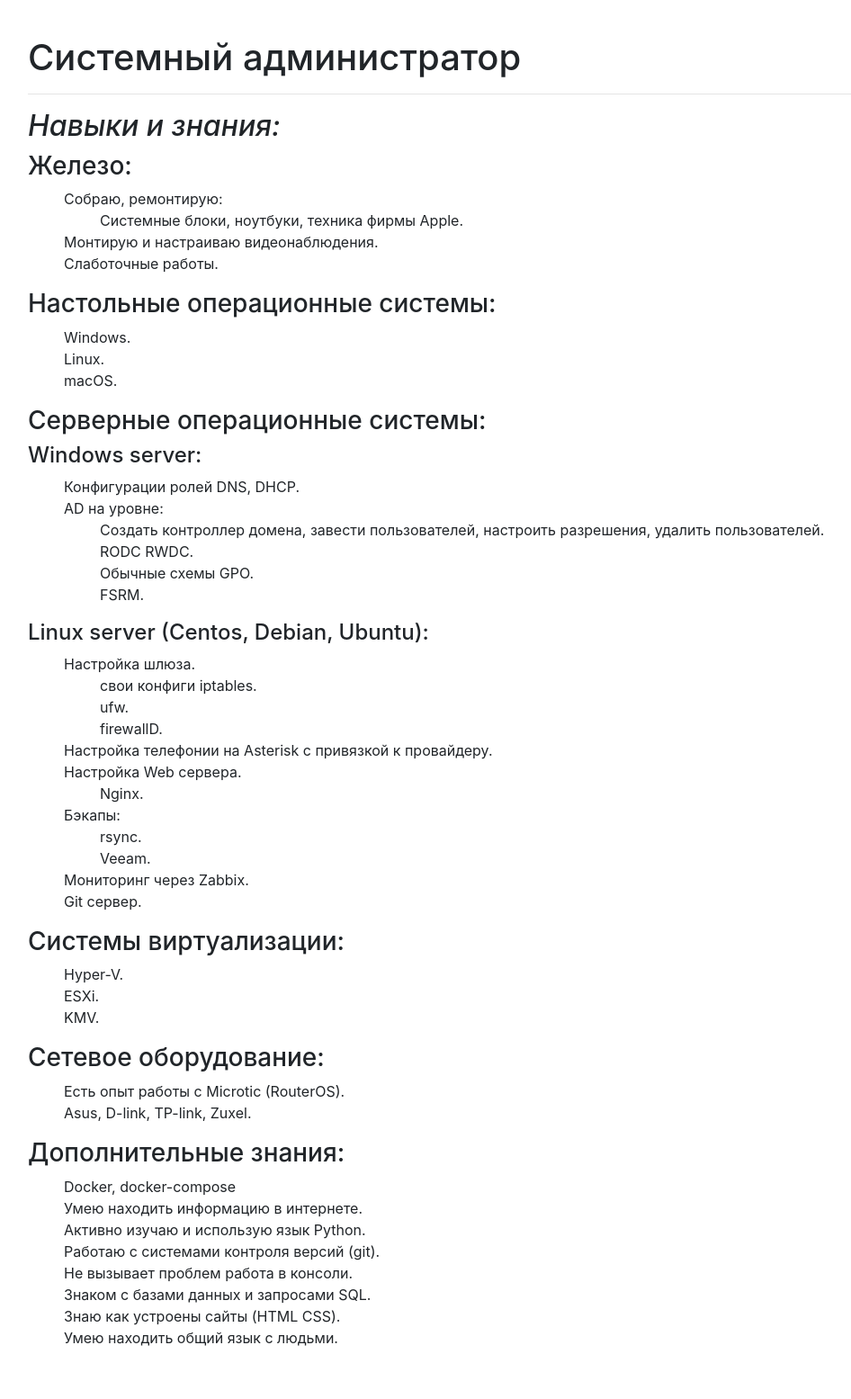
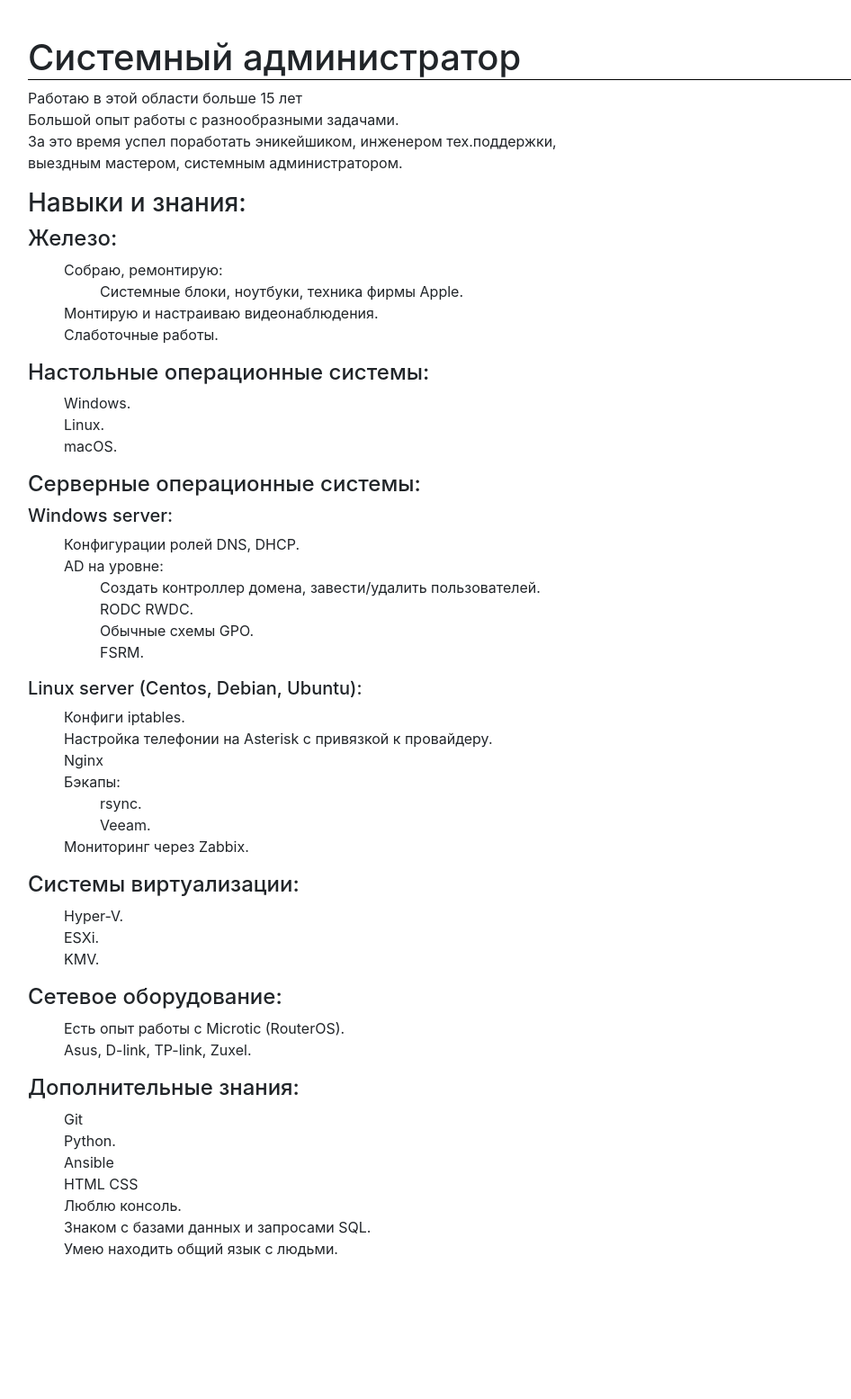
Before and after one commit to Hazzari/aleksan_site_project, a Django app: page /sysadmin/ in a window 1280 px wide. Shown: the part 56-1611 px from the top of the page at 90% size, without its empty margins (55-1001 px from the left). After the commit the page ends 1453 px from the top, so only its background shows below. Run offline with Django 3.2, Linux system fonts and the light colour scheme; some libraries are stand-ins or nearby versions.

Commit message:
added content to html sysadmin

```diff
--- a/static/aleksan_site_project/css/style.css
+++ b/static/aleksan_site_project/css/style.css
@@ -1,8 +1,18 @@
+@font-face {
+    font-family: "DejaVu Sans";
+    src: url("/static/aleksan_site_project/font/DejaVuSansMono.ttf") format('truetype');
+}
+
 .head {
 
-    border-bottom: 1px solid #000 ;
+    border-bottom: 1px solid #000;
 
 }
+
+.head-text {
+    white-space: normal;
+}
+
 li {
     list-style: none;
 }
--- a/templates/homepage/sysadmin.html
+++ b/templates/homepage/sysadmin.html
@@ -5,10 +5,17 @@
 
 {% block body %}
     <div class="mx-auto my-2 my-sm-3 my-lg-4 p-3 container">
-        <h1>Системный администратор</h1>
-        <hr/>
-        <h2><em>Навыки и знания:</em></h2>
-        <h3>Железо:</h3>
+        <h1 class="head">Системный администратор</h1>
+
+        <p class="head-text">
+            Работаю в этой области больше 15 лет<br>
+            Большой опыт работы с разнообразными задачами. <br>
+            За это время успел поработать эникейшиком, инженером тех.поддержки, <br>выездным мастером, системным
+            администратором.
+        </p>
+
+        <h3>Навыки и знания:</h3>
+        <h4>Железо:</h4>
         <ul>
             <li>Собраю, ремонтирую:
                 <ul>
@@ -18,7 +25,7 @@
             <li>Монтирую и настраиваю видеонаблюдения.</li>
             <li>Слаботочные работы.</li>
         </ul>
-        <h3>Настольные операционные системы:</h3>
+        <h4>Настольные операционные системы:</h4>
 
         <ul>
             <li>Windows.</li>
@@ -26,16 +33,15 @@
             <li>macOS.</li>
         </ul>
 
-        <h3>Серверные операционные системы:</h3>
+        <h4>Серверные операционные системы:</h4>
 
-        <h4>Windows server:</h4>
+        <h5>Windows server:</h5>
 
         <ul>
             <li>Конфигурации ролей DNS, DHCP.</li>
             <li>AD на уровне:
                 <ul>
-                    <li>Создать контроллер домена, завести пользователей, настроить разрешения, удалить пользователей.
-                    </li>
+                    <li>Создать контроллер домена, завести/удалить пользователей.</li>
                     <li>RODC RWDC.</li>
                     <li>Обычные схемы GPO.</li>
                     <li>FSRM.</li>
@@ -43,23 +49,13 @@
             </li>
         </ul>
 
-        <h4>Linux server (Centos, Debian, Ubuntu):</h4>
+        <h5>Linux server (Centos, Debian, Ubuntu):</h5>
 
         <ul>
-            <li>Настройка шлюза.
-
-                <ul>
-                    <li>свои конфиги iptables.</li>
-                    <li>ufw.</li>
-                    <li>firewallD.</li>
-                </ul>
+            <li>Конфиги iptables.
             </li>
             <li>Настройка телефонии на Asterisk с привязкой к провайдеру.</li>
-            <li>Настройка Web сервера.
-                <ul>
-                    <li>Nginx.</li>
-                </ul>
-            </li>
+            <li>Nginx</li>
             <li>Бэкапы:
                 <ul>
                     <li>rsync.</li>
@@ -67,32 +63,30 @@
                 </ul>
             </li>
             <li>Мониторинг через Zabbix.</li>
-            <li>Git сервер.</li>
         </ul>
-        <h3>Системы виртуализации:</h3>
+        <h4>Системы виртуализации:</h4>
         <ul>
             <li>Hyper-V.</li>
             <li>ESXi.</li>
             <li>KMV.</li>
         </ul>
 
-        <h3>Сетевое оборудование:</h3>
+        <h4>Сетевое оборудование:</h4>
 
         <ul>
             <li>Есть опыт работы с Microtic (RouterOS).</li>
             <li>Asus, D-link, TP-link, Zuxel.</li>
         </ul>
 
-        <h3>Дополнительные знания:</h3>
+        <h4>Дополнительные знания:</h4>
 
         <ul>
-            <li>Docker, docker-compose</li>
-            <li>Умею находить информацию в интернете.</li>
-            <li>Активно изучаю и использую язык Python.</li>
-            <li>Работаю с системами контроля версий (git).</li>
-            <li>Не вызывает проблем работа в консоли.</li>
+            <li>Git</li>
+            <li>Python.</li>
+            <li>Ansible</li>
+            <li>HTML CSS</li>
+            <li>Люблю консоль.</li>
             <li>Знаком с базами данных и запросами SQL.</li>
-            <li>Знаю как устроены сайты (HTML CSS).</li>
             <li>Умею находить общий язык с людьми.</li>
         </ul>
     </div>
```
Also changed, not shown: templates/homepage/index.html (+4 -7 lines), static/aleksan_site_project/font/DejaVuSansMono.ttf (added).
